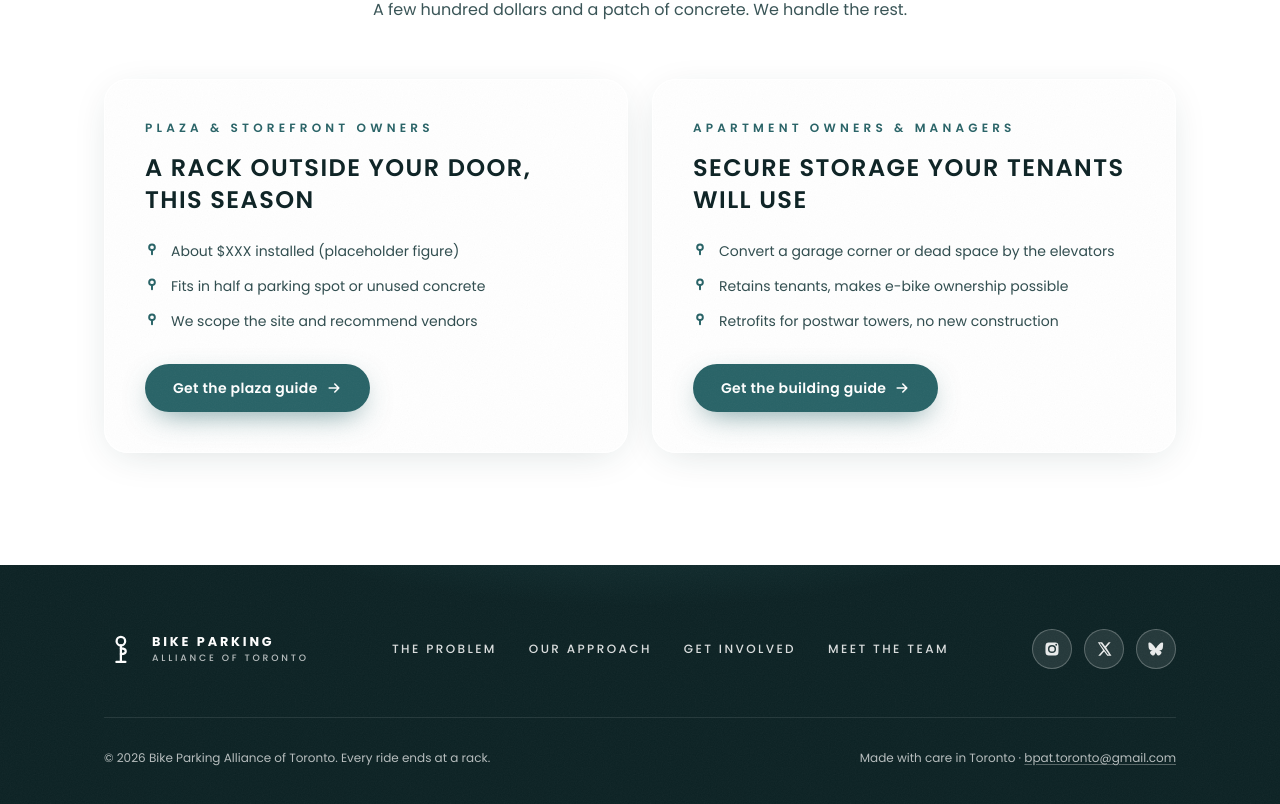
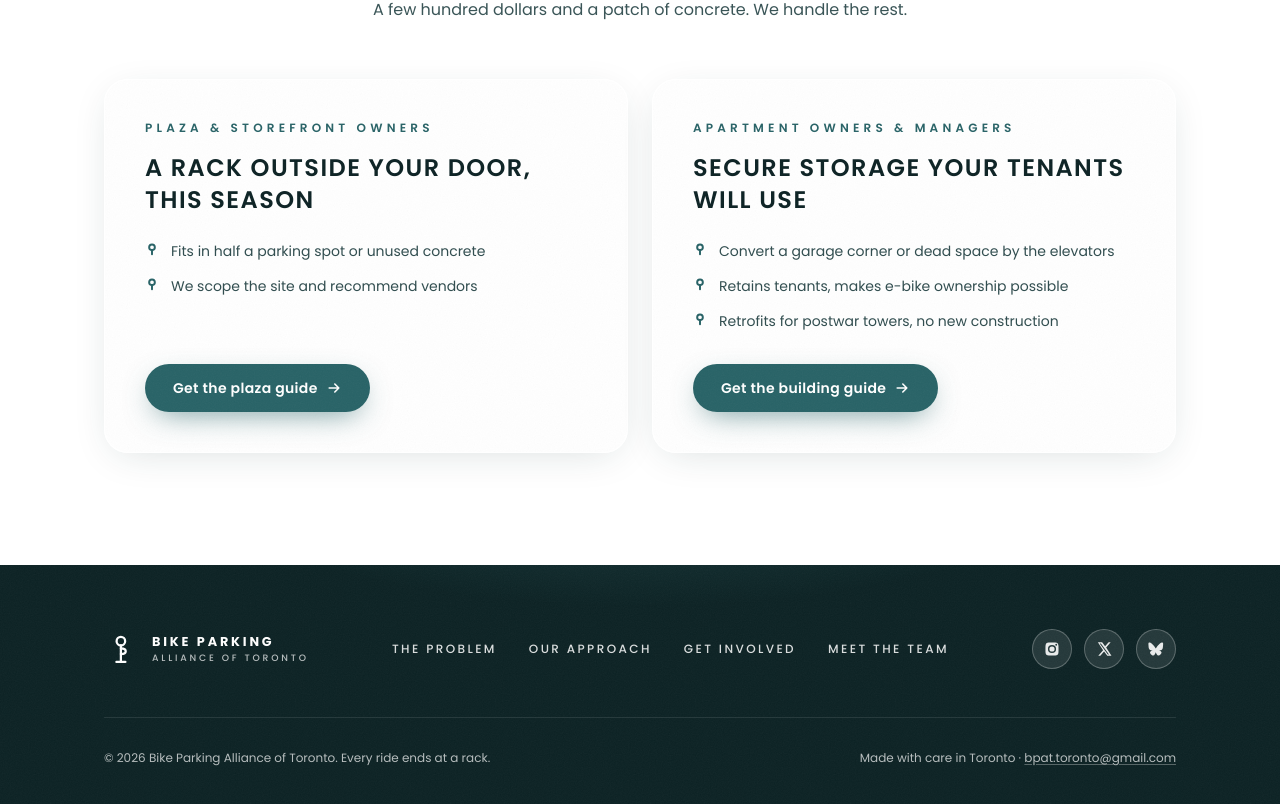
Before and after one commit to bpatoronto/bpat-website, a React (Vite) app: page / in a window 1280 px wide. Shown: the part 3543-4347 px from the top of the page. Built offline with nearby package versions, Linux system fonts and the light colour scheme.

Commit message:
Fix: remove placeholder figure

```diff
--- a/src/components/Owners.tsx
+++ b/src/components/Owners.tsx
@@ -5,7 +5,7 @@ const guides = [
     audience: 'Plaza & storefront owners',
     title: 'A rack outside your door, this season',
     points: [
-      'About $XXX installed (placeholder figure)',
+      //'About $XXX installed (placeholder figure)',
       'Fits in half a parking spot or unused concrete',
       'We scope the site and recommend vendors',
     ],
```
